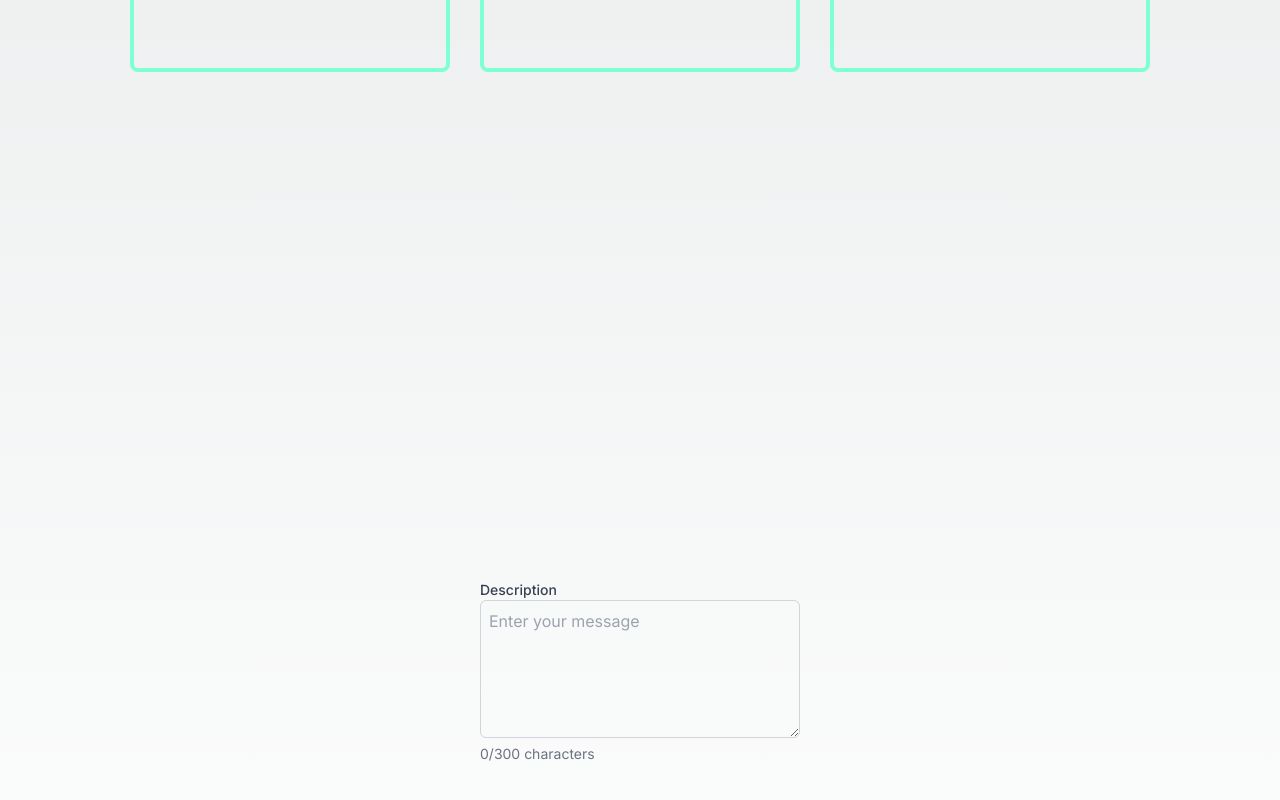
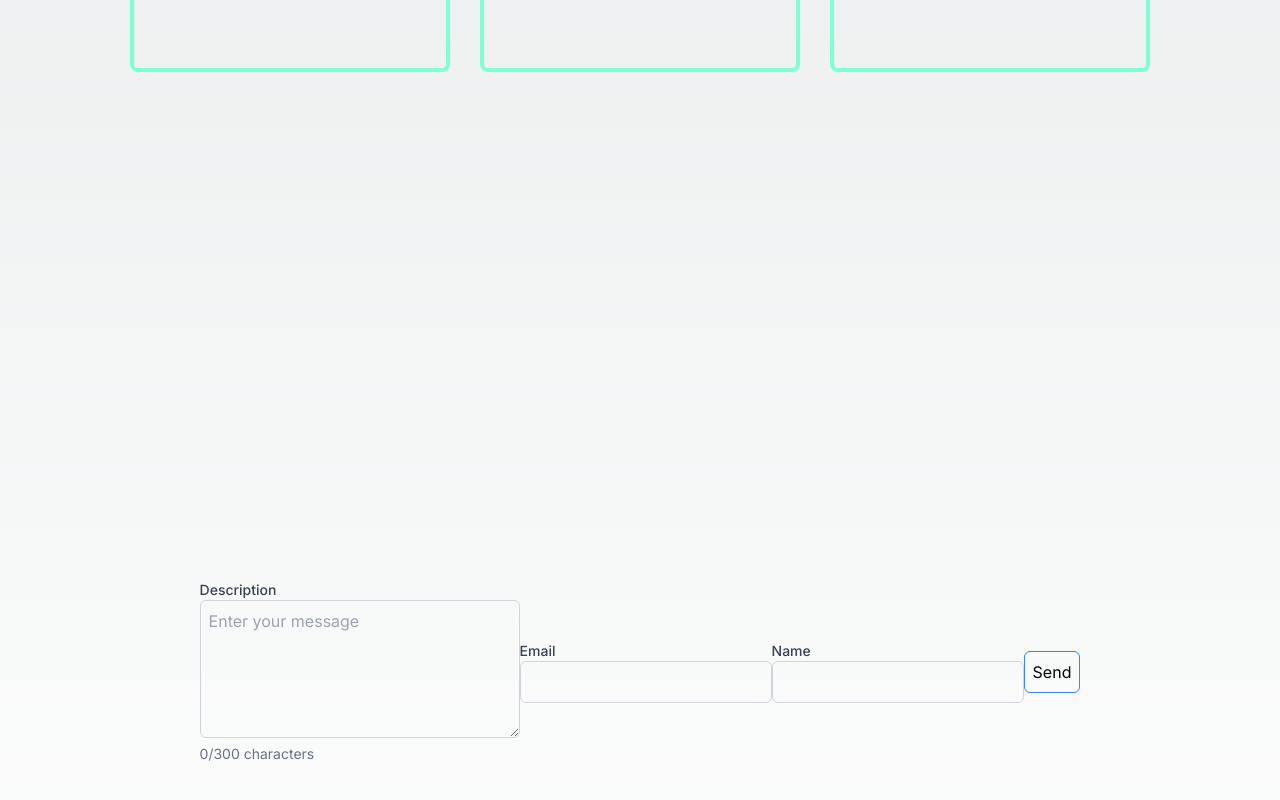
Before and after one commit to Yash-Thio/resume, a Next.js app: page / in a window 1280 px wide. Shown: the part 1620-2420 px from the top of the page. Built offline with nearby package versions, Linux system fonts and the light colour scheme.

Commit message:
removed the states from Message.tsx and added an object state to Contact.tsx added firebase database to the app. the app is now fully functional. there is some designing left and hosting of the web app.

```diff
--- a/app/components/ContactComponent/Contact.tsx
+++ b/app/components/ContactComponent/Contact.tsx
@@ -1,10 +1,69 @@
-import React from 'react'
+'use client'
+import React, { useState, ChangeEvent, useReducer, useMemo, useCallback } from "react";
+
+import { initializeApp } from "firebase/app";
+import firebaseConfig from "@/app/firebaseConfig";
+import {getFirestore, collection, addDoc } from "firebase/firestore"
+
 import Message from './Message'
+import Email from './Email'
+import Name from './Name'
+import Btn from "./Send";
 
 export default function Contact() {
+  const app = initializeApp(firebaseConfig)
+  const db = getFirestore(app)
+
+  const [formData, setFormData] = React.useState(
+    {message: "", name: "", email:""}
+  )
+
+  async function handleClick(){
+    try {
+      const docRef = await addDoc(collection(db, "posts"), {
+          name : formData.name,
+          email : formData.email,
+          message : formData.message
+      })
+      console.log("Document written with ID: ", docRef.id)
+  } catch (error:any) {
+      console.error(error.message)
+  }
+  }
+
+  function handleMessageChange(event:any){
+    setFormData((prevData)=>{
+      return{
+        ...prevData,
+        [event.target.name] : event.target.value
+      }
+    })
+  }
+
+  function handleNameChange(event:any){
+    setFormData((prevData)=>{
+      return{
+        ...prevData,
+        [event.target.name] : event.target.value
+      }
+    })
+  }
+
+  function handleEmailChange(event:any){
+    setFormData((prevData)=>{
+      return{
+        ...prevData,
+        [event.target.name] : event.target.value
+      }
+    })
+  }
+
   return (
-    <div className = "h-screen flex justify-center items-center" id = 'contact'>
-        <Message />
+    <div className = "Contact h-screen flex justify-center items-center" id = 'contact'>
+        <Message text={formData.message} onChange={handleMessageChange}/>
+        <Email text={formData.email} onChange={handleEmailChange} />
+        <Name text={formData.email} onChange={handleNameChange} />
+        <Btn click={handleClick} />
     </div>
   )
 }
--- /dev/null
+++ b/app/components/ContactComponent/Email.tsx
@@ -0,0 +1,16 @@
+export default function Email(props:any){
+    return (
+        <div className="max-w-xs">
+          <label htmlFor="email" className="block text-sm font-medium text-gray-700">
+            Email
+          </label>
+          <input
+            type="email"
+            onChange={props.onChange}
+            id="email"
+            className="bg-transparent border border-gray-300 p-2 rounded-md"
+            name="email"
+          />
+        </div>
+      );
+}
--- a/app/components/ContactComponent/Message.tsx
+++ b/app/components/ContactComponent/Message.tsx
@@ -1,19 +1,12 @@
 'use client'
 import React, { useState, ChangeEvent, useReducer, useMemo, useCallback } from "react";
 
-// the character length does not work and remove the scroll bar and implement sctolling in alternate method or just fix the box size to accomodate 500 characters.
 
-export default function Message(){
+export default function Message(props:any){
 
   const maxCharacters = 300;
-  const [text, setText] = useState("");
 
-  const handleTextChange = useCallback((event : any) => {
-    const newText = event.target.value;
-    setText(newText);
-  }, []);
-
-  const characterCount = text.length;
+  const characterCount = props.text.length;
 
   return(
     <div className="max-w-xs">
@@ -21,8 +14,8 @@ export default function Message(){
          Description
       </label>
       <textarea
-        value={text}
-        onChange={handleTextChange}
+        value={props.text}
+        onChange={props.onChange}
         required
         maxLength={300}
         id="description"
@@ -30,6 +23,7 @@ export default function Message(){
         rows= {5} // Adjust rows based on the number of lines
         cols = {100}
         className="message bg-transparent border border-gray-300 p-2 rounded-md w-full"
+        name ="message"
       />
       <p className="text-sm text-gray-500">{`${characterCount}/${maxCharacters} characters`}</p>
     </div>
--- /dev/null
+++ b/app/components/ContactComponent/Name.tsx
@@ -0,0 +1,16 @@
+export default function Name(props:any){
+    return (
+        <div className="max-w-xs">
+          <label htmlFor="name" className="block text-sm font-medium text-gray-700">
+            Name
+          </label>
+          <input
+            type="name"
+            onChange={props.onChange}
+            id="name"
+            className="bg-transparent border border-gray-300 p-2 rounded-md"
+            name="name"
+          />
+        </div>
+      );
+}
--- /dev/null
+++ b/app/components/ContactComponent/Send.tsx
@@ -0,0 +1,12 @@
+'use client'
+
+
+export default function Btn (props:any){
+    return(
+        <button
+        onClick = {props.click}
+        className="bg-transparent border border-blue-500 p-2 rounded-md">
+            Send
+        </button>
+    )
+}
--- /dev/null
+++ b/app/firebaseConfig.tsx
@@ -0,0 +1,9 @@
+export default {
+    apiKey: "AIzaSyAWv22q8GMNHYq0EVGiKSMgfJdKM4E2aTI",
+    authDomain: "messages-72a1b.firebaseapp.com",
+    projectId: "messages-72a1b",
+    storageBucket: "messages-72a1b.appspot.com",
+    messagingSenderId: "447449358529",
+    appId: "1:447449358529:web:1c094c3ce7f34b12bc7440",
+    measurementId: "G-NDYNDZRPQH"
+  }
```
Also changed, not shown: package.json (+6 -5 lines), 1 other file (tests, documents, lock files or other folders).
